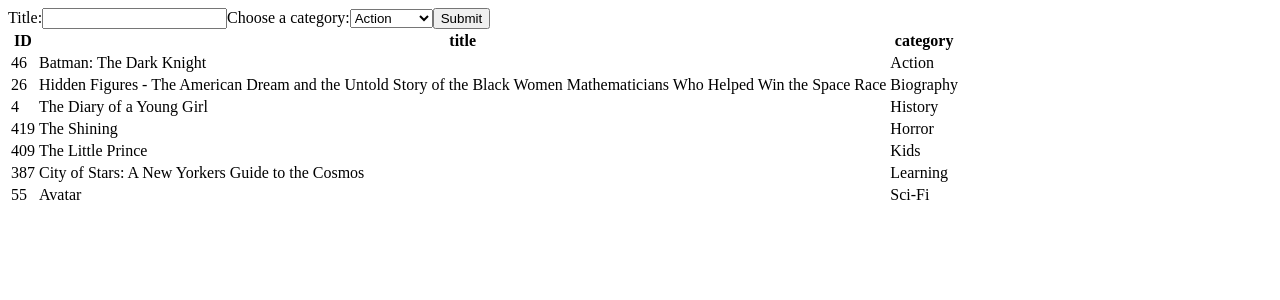
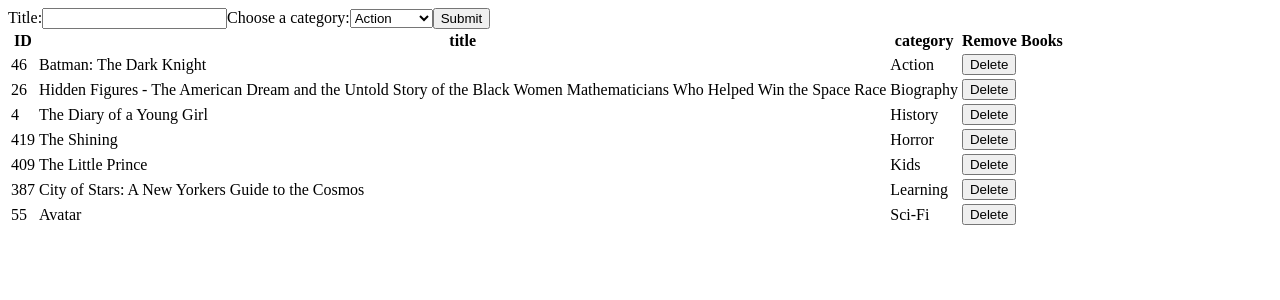
Before and after one commit to brugobi/bookstore-react-redux, a React (Create React App) app: page / in a window 1280 px wide. Shown: the top 300 px of the page. Built offline with nearby package versions, Linux system fonts and the light colour scheme.

Commit message:
create createBook functionality

```diff
--- a/src/components/Book.js
+++ b/src/components/Book.js
@@ -6,6 +6,9 @@
     <td>{id}</td>
     <td>{title}</td>
     <td>{category}</td>
+    <td>
+      <button type="button">Delete</button>
+    </td>
   </tr>
 );
 
--- a/src/containers/BooksForm.js
+++ b/src/containers/BooksForm.js
@@ -1,9 +1,9 @@
-/* eslint-disable jsx-a11y/label-has-associated-control */
 import React, { useState } from 'react';
+import PropTypes from 'prop-types';
 import { connect } from 'react-redux';
 import { createBook } from '../redux/actions/index';
 
-const BooksForm = () => {
+const BooksForm = ({ createBook }) => {
   const categories = ['Action', 'Biography', 'History', 'Horror', 'Kids', 'Learning', 'Sci-Fi'];
 
   const [title, setTitle] = useState('');
@@ -21,7 +21,6 @@
     e.preventDefault();
     createBook({ id: Math.floor(Math.random() * 500), title, category });
     setTitle('');
-    setCategory('');
   };
 
   return (
@@ -29,9 +28,10 @@
       <form>
         <label htmlFor="title">
           Title:
+          <input type="text" name="title" id="title" value={title} onChange={handleChange} />
         </label>
-        <input type="text" name="title" id="title" onChange={handleChange} />
-        <label>
+
+        <label htmlFor="category">
           Choose a category:
           <select name="category" id="category" onChange={handleChange}>
             {categories.map((cat) => (
@@ -45,8 +45,12 @@
   );
 };
 
-const mapDispatchToProps = (dispatch) => ({
-  createBook: () => { dispatch(createBook); },
-});
+const mapDispatchToProps = {
+  createBook,
+};
 
-export default connect(mapDispatchToProps)(BooksForm);
+BooksForm.propTypes = {
+  createBook: PropTypes.func.isRequired,
+};
+
+export default connect(undefined, mapDispatchToProps)(BooksForm);
--- a/src/containers/BooksList.js
+++ b/src/containers/BooksList.js
@@ -20,6 +20,7 @@
             <th>ID</th>
             <th>title</th>
             <th>category</th>
+            <th>Remove Books</th>
           </tr>
         </thead>
         <tbody>
--- a/src/redux/reducers/books.js
+++ b/src/redux/reducers/books.js
@@ -1,9 +1,9 @@
 import { CREATE_BOOK, REMOVE_BOOK } from '../actions/index';
 
-const booksReducer = (state = [], action) => {
+const booksReducer = (state = { books: [] }, action) => {
   switch (action.type) {
     case CREATE_BOOK:
-      return [...state, action.payload];
+      return { books: [...state.books, action.payload] };
     case REMOVE_BOOK:
       return state.filter((book) => book !== action.payload);
     default:
```
